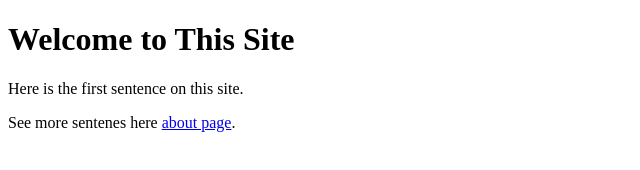
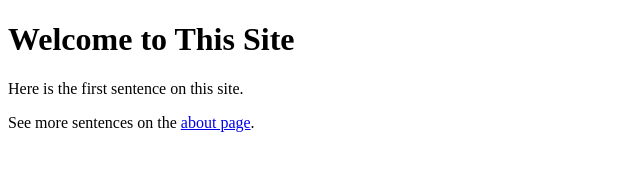
Before and after one commit to erindawnjames/thisismyrepository, a plain HTML site: page index.html in a window 1280 px wide. Shown: the full height of the page, 0-640 px from the left. Drawn offline with Linux system fonts and the light colour scheme.

Commit message:
Update index.html

```diff
--- a/index.html
+++ b/index.html
@@ -6,6 +6,6 @@
   <body>
     <h1>Welcome to This Site</h1>
     <p>Here is the first sentence on this site.</p>
-    <p>See more sentenes here <a href="about.html">about page</a>.</p>
+    <p>See more sentences on the <a href="about.html">about page</a>.</p>
   </body>
 </html>
```
